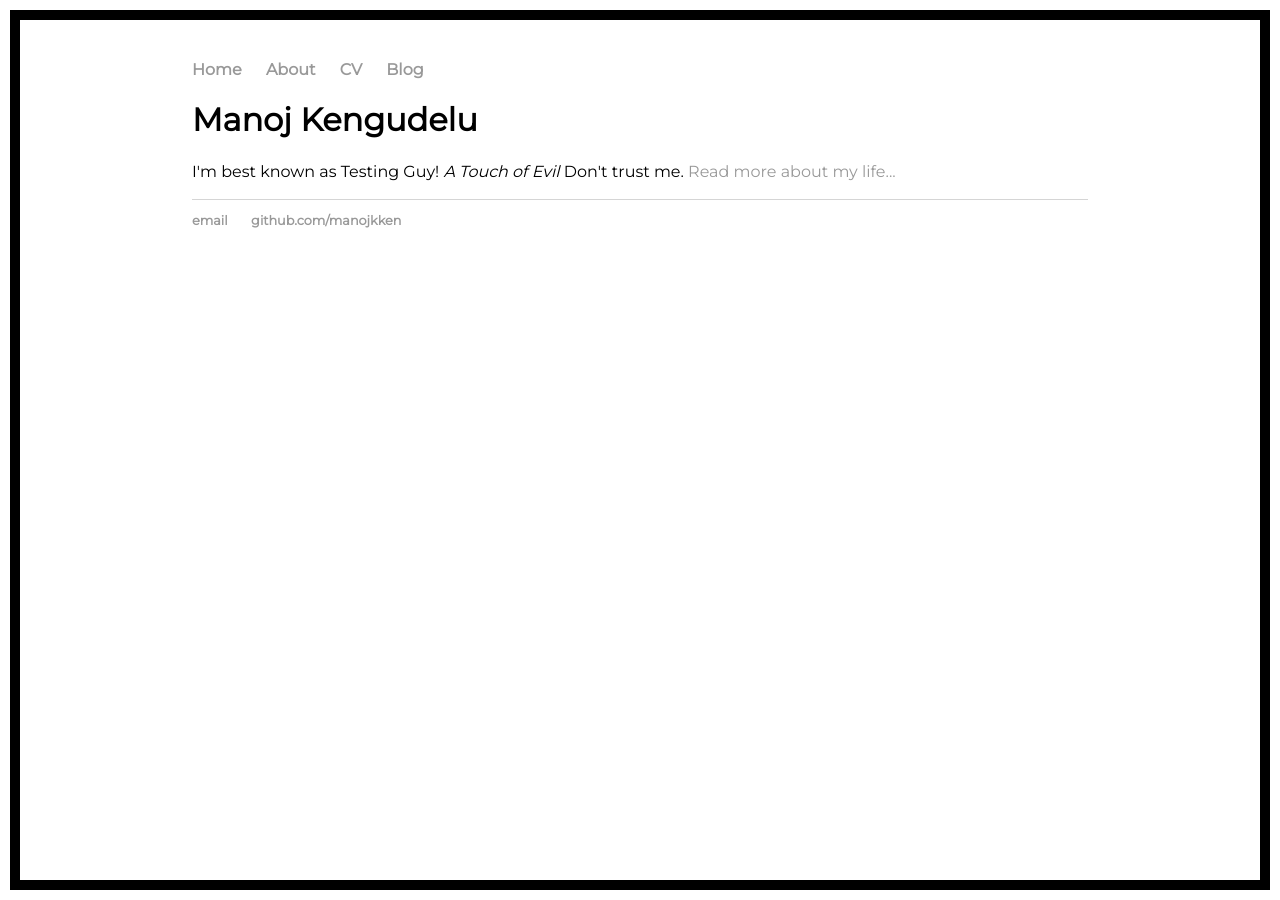
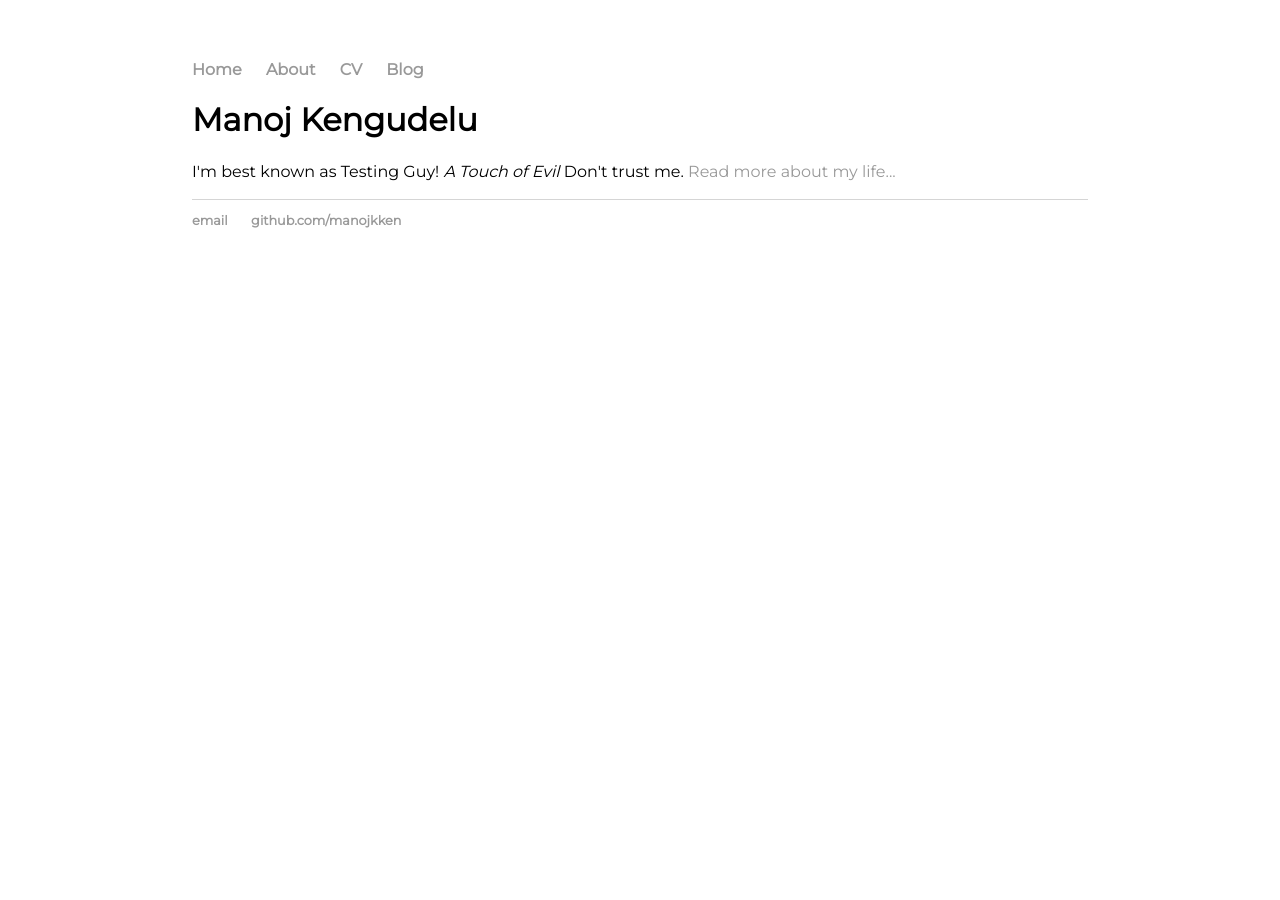
Before and after one commit to mkken/mkken.github.io, a Jekyll site: the page built from index.html, in a window 1280 px wide. Built offline with Jekyll 4.4.1, drawn with Linux system fonts in a browser that asks for light colours.

```diff
--- a/css/main.css
+++ b/css/main.css
@@ -3,15 +3,7 @@
     margin: 60px auto;
     width: 70%;
 }
-body::before {
-  content: '';
-  position: absolute;
-  top: 10px;
-  left: 10px;
-  right: 10px;
-  bottom: 10px;
-  border: 10px solid black;
-}
+
 nav ul, footer ul {
     font-family:'Montserrat', serif;
     padding: 0px;
```
